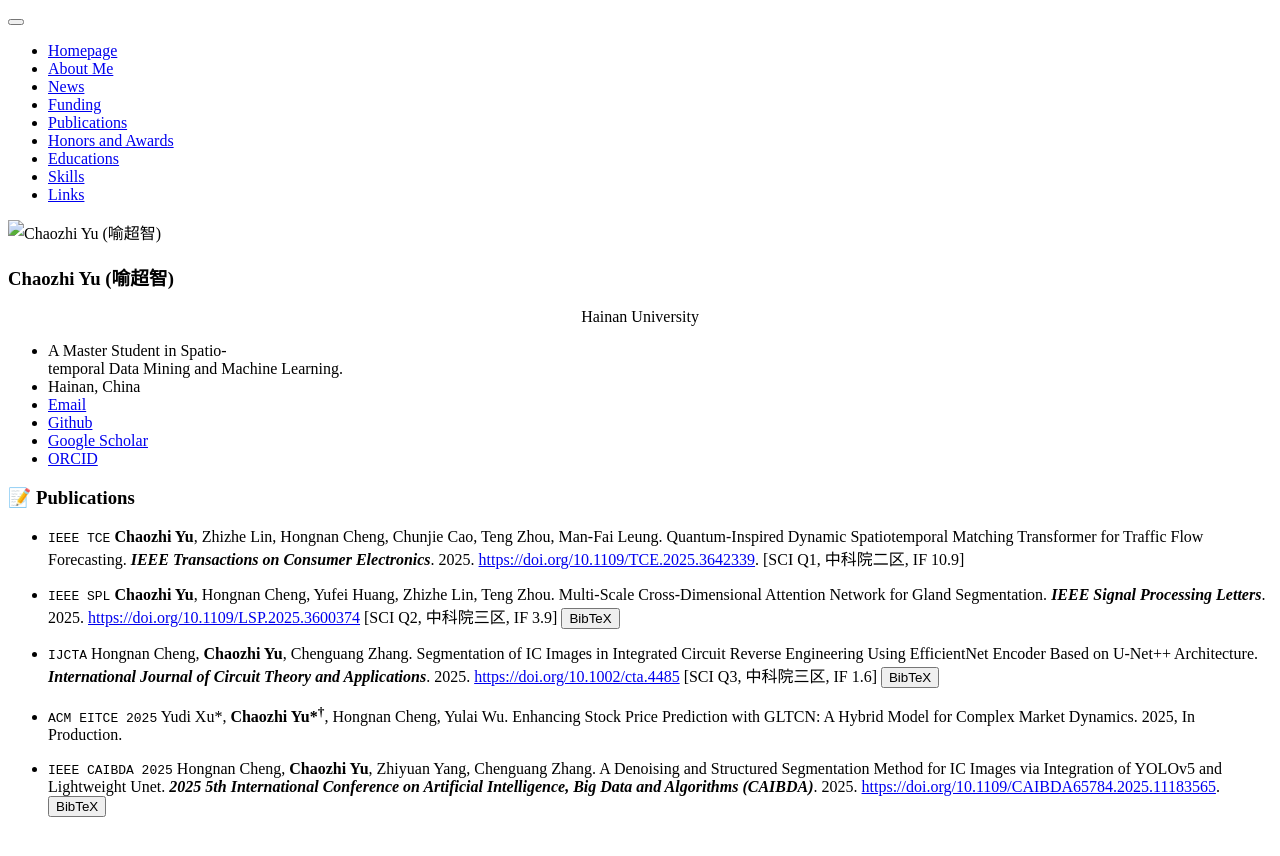
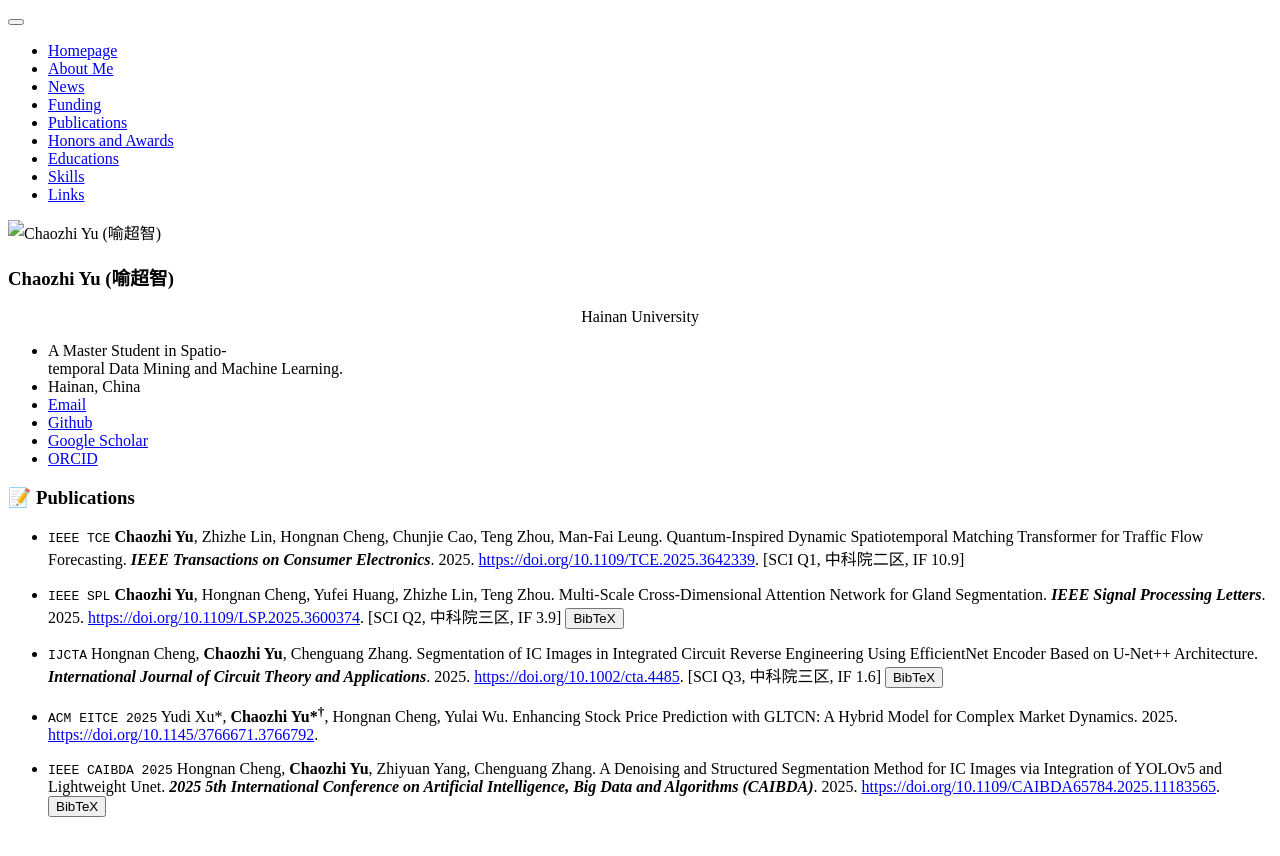
Before and after one commit to yuchaozhi/yuchaozhi.github.io, a Jekyll site: the page built from _pages/includes/pub_short.md, in a window 1280 px wide. Shown: the top 856 px of the page. Built offline with Jekyll 4.4.1, drawn with Linux system fonts in a browser that asks for light colours; our own code applies the rules of GitHub Pages for plain Markdown files.

Commit message:
update pub_short.md

```diff
--- a/_pages/includes/pub_short.md
+++ b/_pages/includes/pub_short.md
@@ -6,11 +6,11 @@
 
 - ``IEEE TCE`` **Chaozhi Yu**, Zhizhe Lin, Hongnan Cheng, Chunjie Cao, Teng Zhou, Man-Fai Leung. Quantum-Inspired Dynamic Spatiotemporal Matching Transformer for Traffic Flow Forecasting. ***IEEE Transactions on Consumer Electronics***. 2025. [https://doi.org/10.1109/TCE.2025.3642339](https://doi.org/10.1109/TCE.2025.3642339). [SCI Q1, 中科院二区, IF 10.9]
 
-- ``IEEE SPL`` **Chaozhi Yu**, Hongnan Cheng, Yufei Huang, Zhizhe Lin, Teng Zhou. Multi-Scale Cross-Dimensional Attention Network for Gland Segmentation. ***IEEE Signal Processing Letters***. 2025. [https://doi.org/10.1109/LSP.2025.3600374](https://doi.org/10.1109/LSP.2025.3600374) [SCI Q2, 中科院三区, IF 3.9] \cite{yu2025multi}
+- ``IEEE SPL`` **Chaozhi Yu**, Hongnan Cheng, Yufei Huang, Zhizhe Lin, Teng Zhou. Multi-Scale Cross-Dimensional Attention Network for Gland Segmentation. ***IEEE Signal Processing Letters***. 2025. [https://doi.org/10.1109/LSP.2025.3600374](https://doi.org/10.1109/LSP.2025.3600374). [SCI Q2, 中科院三区, IF 3.9] \cite{yu2025multi}
 
-- ``IJCTA`` Hongnan Cheng, **Chaozhi Yu**, Chenguang Zhang. Segmentation of IC Images in Integrated Circuit Reverse Engineering Using EfficientNet Encoder Based on U-Net++ Architecture. ***International Journal of Circuit Theory and Applications***. 2025. [https://doi.org/10.1002/cta.4485](https://doi.org/10.1002/cta.4485) [SCI Q3, 中科院三区, IF 1.6] \cite{cheng2025segmentation}
+- ``IJCTA`` Hongnan Cheng, **Chaozhi Yu**, Chenguang Zhang. Segmentation of IC Images in Integrated Circuit Reverse Engineering Using EfficientNet Encoder Based on U-Net++ Architecture. ***International Journal of Circuit Theory and Applications***. 2025. [https://doi.org/10.1002/cta.4485](https://doi.org/10.1002/cta.4485). [SCI Q3, 中科院三区, IF 1.6] \cite{cheng2025segmentation}
 
-- ``ACM EITCE 2025`` Yudi Xu*, **Chaozhi Yu\*<sup>†</sup>**, Hongnan Cheng, Yulai Wu. Enhancing Stock Price Prediction with GLTCN: A Hybrid Model for Complex Market Dynamics. 2025, In Production.
+- ``ACM EITCE 2025`` Yudi Xu*, **Chaozhi Yu\*<sup>†</sup>**, Hongnan Cheng, Yulai Wu. Enhancing Stock Price Prediction with GLTCN: A Hybrid Model for Complex Market Dynamics. 2025. [https://doi.org/10.1145/3766671.3766792](https://doi.org/10.1145/3766671.3766792).
 
 - ``IEEE CAIBDA 2025`` Hongnan Cheng, **Chaozhi Yu**, Zhiyuan Yang, Chenguang Zhang. A Denoising and Structured Segmentation Method for IC Images via Integration of YOLOv5 and Lightweight Unet. ***2025 5th International Conference on Artificial Intelligence, Big Data and Algorithms (CAIBDA)***. 2025. [https://doi.org/10.1109/CAIBDA65784.2025.11183565](https://doi.org/10.1109/CAIBDA65784.2025.11183565). \cite{cheng2025denoising}
 
```
